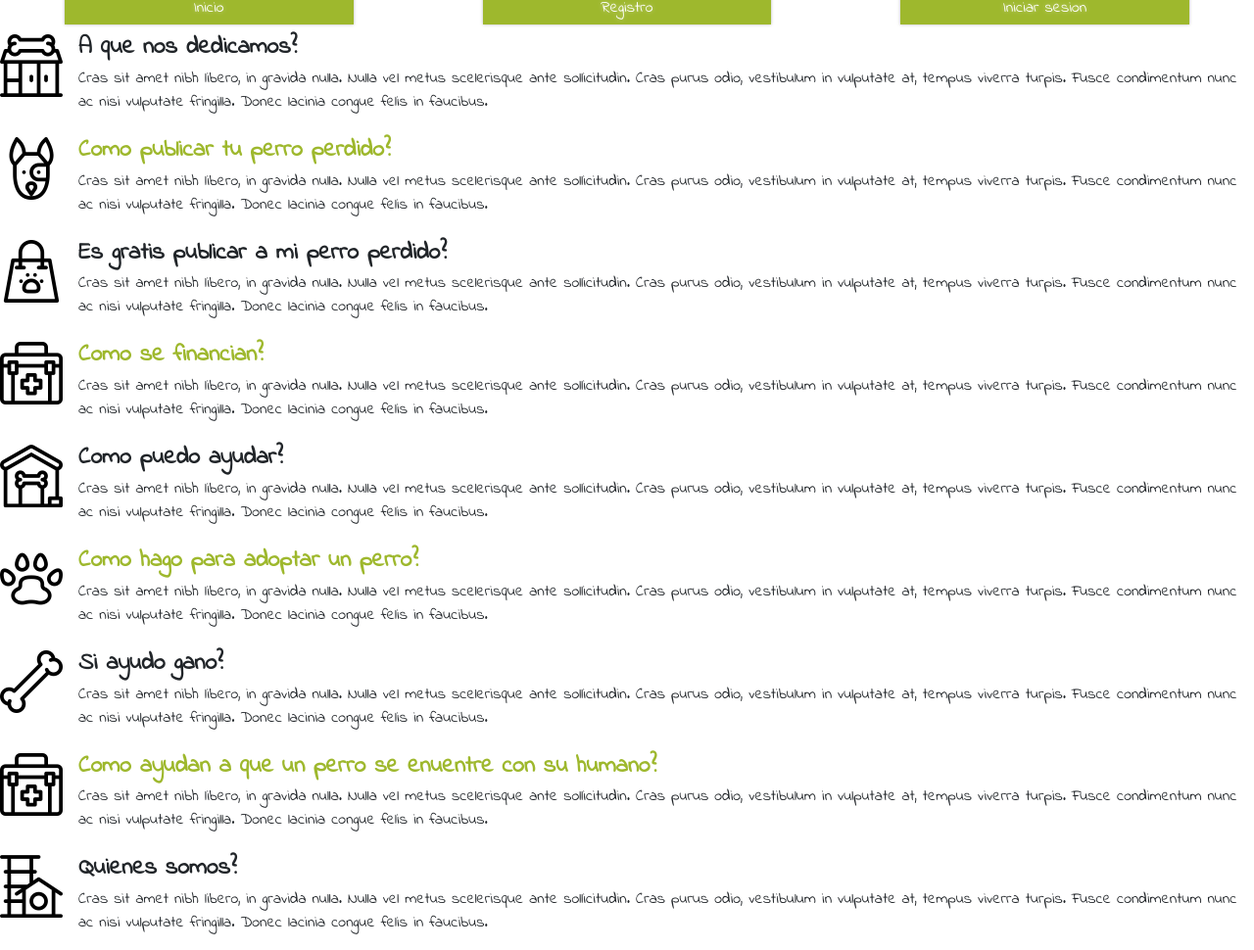
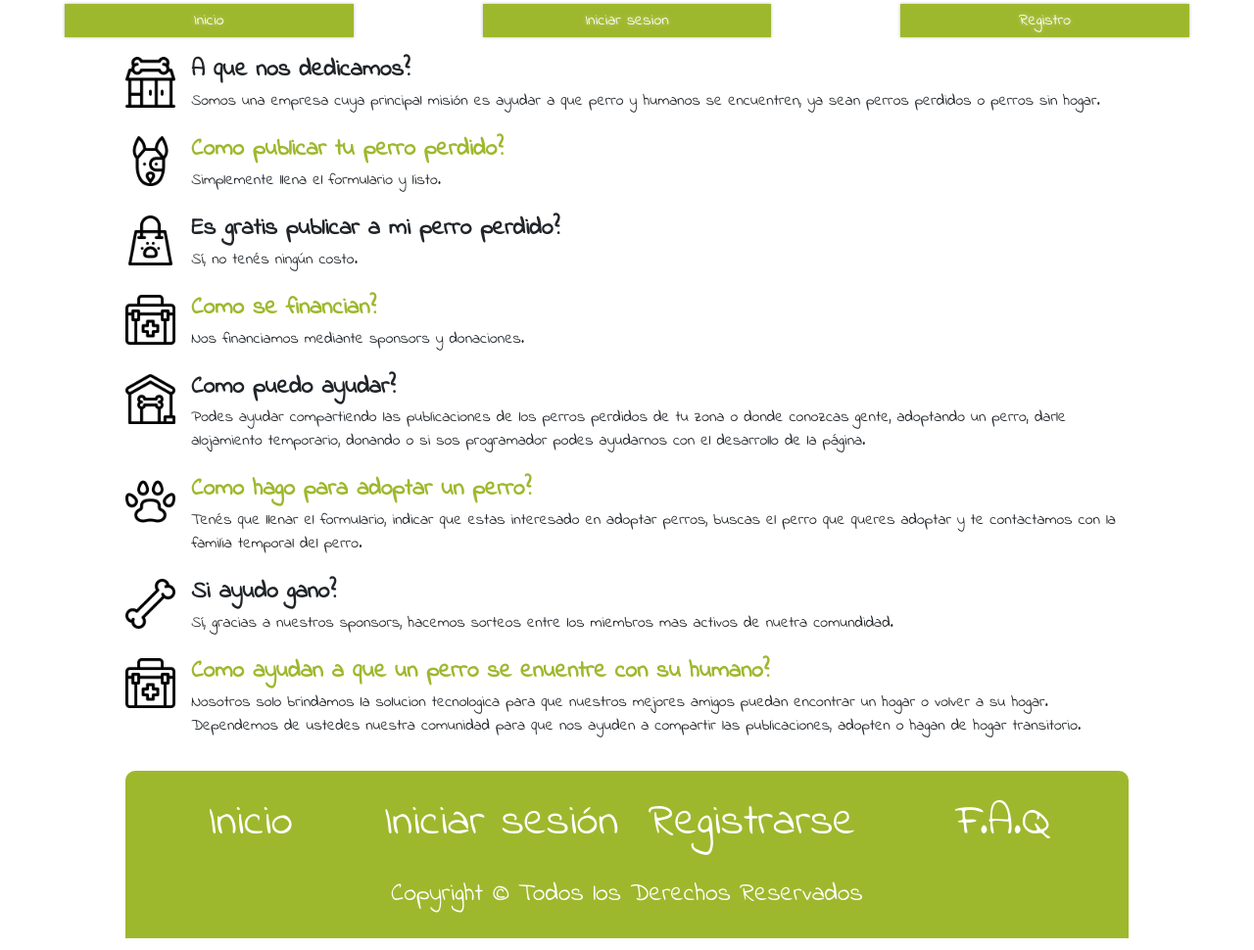
Before and after one commit to pablooconnor/proyectodh, a PHP site: page /faq.html in a window 1280 px wide. Shown: the part 1240-2210 px from the top of the page at 98% size. Run offline with PHP 8.4, Linux system fonts and the light colour scheme.

Commit message:
faq y formulario

```diff
--- a/css/style.css
+++ b/css/style.css
@@ -173,6 +173,100 @@ body {
 .faqpar{
     color: #9EB82D;
 }
+.mainsectionfaq{
+    width: 80%;
+    border-top-left-radius: 10px;
+    border-top-right-radius: 10px;
+    margin: 0 auto;
+    padding: 10px 0;
+}
+
+/* Formulario */
+
+.container{
+    display: flex;
+    flex-direction: column;
+     align-items: center;
+}
+
+.contenedor-flex{
+        display: flex;
+        flex-direction: row;
+        background-color:#9EB82D;
+        align-items: center;
+        text-align: center;
+        width: 380px;
+        padding-left: 90px;
+        margin: auto;
+}
+
+
+
+.main-header{
+     display: flex;
+    flex-direction:column;
+     color: #9EB82D;
+     font-family: 'Indie Flower', cursive;
+     font-size: 2vw;
+    line-height: 0em;
+    margin-top: 2vw;
+    text-align: center;
+    padding: 10px;
+    width: 100%;
+}
+
+
+
+
+.labels{
+    display: flex;
+    text-align: center;
+    padding: 20px;
+    font-family: 'indie flower', cursive;
+    align-items: center;
+    text-transform: uppercase;
+    flex-direction: column;
+
+
+}
+
+.etiqueta1, .etiqueta2, .etiqueta3, .etiqueta4, .etiqueta5{
+    font-size:20px;
+    min-width: 50%;
+    color: whitesmoke;
+    padding: 10px;
+}
+
+
+
+
+input{
+    display: flex;
+    font-size: 25px;
+    background-color:whitesmoke;
+align-items: flex-start;
+width: 250px;;
+
+}
+
+
+
+.boton {
+    max-width: auto;
+    text-transform: uppercase;
+    text-align: center;
+
+}
+
+.boton1{
+    color:white;
+    text-transform: uppercase;
+    background-color: #9EB82D;
+    margin-top: 20px;
+    width: 180px;
+    padding: 15px  40px 15px 40px;
+    font-family: 'indie flower', cursive;
+}
 
 /* Media Queries */
 
--- a/faq.html
+++ b/faq.html
@@ -17,41 +17,43 @@
             <header>
                     <div class="header-container">
                         <div class="header-content">
+                            <a href="index.html">
                                 <img class="header-logo" src="images/logo.png" alt="Logo">
                                 <h1><b>Panu</b></h1>
-                    <h2><b>Preguntas Frecuentes</b></h2>
+                                <h2><b>Preguntas frecuentes</b></h2>
+                            </a>
                         </div>
                         <img class="header-background" src="images/pets.png" alt="">
-                <nav>
                             <div class="navigation">
                                 <a href="index.html">Inicio</a>
+                                <a href="login.html">Iniciar sesion</a>
                                 <a href="formulario.html">Registro</a>
-                            <a href="login.html">Iniciar sesion</a>
                             </div>
                         </nav>
                     </div>
                 </header>
         <main>
+            <section class="mainsectionfaq">
             <ul class="list-unstyled">
                 <li class="media">
                     <img class="mr-3 imagenesfaq" src="images/020-pet-shop.png" alt="Generic placeholder image">
                     <div class="media-body">
                       <h4 class="mt-0 mb-1"><b>A que nos dedicamos?</b></h4>
-                      Cras sit amet nibh libero, in gravida nulla. Nulla vel metus scelerisque ante sollicitudin. Cras purus odio, vestibulum in vulputate at, tempus viverra turpis. Fusce condimentum nunc ac nisi vulputate fringilla. Donec lacinia congue felis in faucibus.
+                      Somos una empresa cuya principal misión es ayudar a que perro y humanos se encuentren, ya sean perros perdidos o perros sin hogar.
                     </div>
                   </li>
                   <li class="media my-4">
                     <img class="mr-3 imagenesfaq" src="images/044-dog.png" alt="Generic placeholder image">
                     <div class="media-body">
                       <h4 class="mt-0 mb-1 faqpar"><b>Como publicar tu perro perdido?</b></h4>
-                      Cras sit amet nibh libero, in gravida nulla. Nulla vel metus scelerisque ante sollicitudin. Cras purus odio, vestibulum in vulputate at, tempus viverra turpis. Fusce condimentum nunc ac nisi vulputate fringilla. Donec lacinia congue felis in faucibus.
+                      Simplemente llena el formulario y listo.
                     </div>
                   </li>
                   <li class="media">
                     <img class="mr-3 imagenesfaq" src="images/036-pet-shop-1.png" alt="Generic placeholder image">
                     <div class="media-body">
                       <h4 class="mt-0 mb-1"><b>Es gratis publicar a mi perro perdido?</b></h4>
-                      Cras sit amet nibh libero, in gravida nulla. Nulla vel metus scelerisque ante sollicitudin. Cras purus odio, vestibulum in vulputate at, tempus viverra turpis. Fusce condimentum nunc ac nisi vulputate fringilla. Donec lacinia congue felis in faucibus.
+                      Sí, no tenés ningún costo.
                     </div>
                     <br>
                   </li>
@@ -59,46 +61,49 @@
                     <img class="mr-3 imagenesfaq" src="images/043-first-aid-kit.png" alt="Generic placeholder image">
                     <div class="media-body">
                       <h4 class="mt-0 mb-1 faqpar"><b>Como se financian?</b></h4>
-                      Cras sit amet nibh libero, in gravida nulla. Nulla vel metus scelerisque ante sollicitudin. Cras purus odio, vestibulum in vulputate at, tempus viverra turpis. Fusce condimentum nunc ac nisi vulputate fringilla. Donec lacinia congue felis in faucibus.
+                      Nos financiamos mediante sponsors y donaciones.
                     </div>
                   <li class="media my-4">
                     <img class="mr-3 imagenesfaq" src="images/025-dog-house.png" alt="Generic placeholder image">
                     <div class="media-body">
                       <h4 class="mt-0 mb-1"><b>Como puedo ayudar?</b></h4>
-                      Cras sit amet nibh libero, in gravida nulla. Nulla vel metus scelerisque ante sollicitudin. Cras purus odio, vestibulum in vulputate at, tempus viverra turpis. Fusce condimentum nunc ac nisi vulputate fringilla. Donec lacinia congue felis in faucibus.
+                      Podes ayudar compartiendo las publicaciones de los perros perdidos de tu zona o donde conozcas gente, adoptando un perro, darle alojamiento temporario, donando o si sos programador podes ayudarnos con el desarrollo de la página.
                     </div>
                   </li>
                   <li class="media">
                     <img class="mr-3 imagenesfaq" src="images/031-pawprints.png" alt="Generic placeholder image">
                     <div class="media-body">
                       <h4 class="mt-0 mb-1 faqpar"><b>Como hago para adoptar un perro?</b></h4>
-                      Cras sit amet nibh libero, in gravida nulla. Nulla vel metus scelerisque ante sollicitudin. Cras purus odio, vestibulum in vulputate at, tempus viverra turpis. Fusce condimentum nunc ac nisi vulputate fringilla. Donec lacinia congue felis in faucibus.
+                      Tenés que llenar el formulario, indicar que estas interesado en adoptar perros, buscas el perro que queres adoptar y te contactamos con la familia temporal del perro.
                     </div>
                   </li>
                   <li class="media my-4">
                     <img class="mr-3 imagenesfaq" src="images/026-bone.png" alt="Generic placeholder image">
                     <div class="media-body">
                       <h4 class="mt-0 mb-1"><b>Si ayudo gano?</b></h4>
-                      Cras sit amet nibh libero, in gravida nulla. Nulla vel metus scelerisque ante sollicitudin. Cras purus odio, vestibulum in vulputate at, tempus viverra turpis. Fusce condimentum nunc ac nisi vulputate fringilla. Donec lacinia congue felis in faucibus.
+                      Sí, gracias a nuestros sponsors, hacemos sorteos entre los miembros mas activos de nuetra comundidad.
                     </div>
                   </li>
                   <li class="media my-4">
                     <img class="mr-3 imagenesfaq" src="images/043-first-aid-kit.png" alt="Generic placeholder image">
                     <div class="media-body">
                       <h4 class="mt-0 mb-1 faqpar"><b>Como ayudan a que un perro se enuentre con su humano?</b></h4>
-                      Cras sit amet nibh libero, in gravida nulla. Nulla vel metus scelerisque ante sollicitudin. Cras purus odio, vestibulum in vulputate at, tempus viverra turpis. Fusce condimentum nunc ac nisi vulputate fringilla. Donec lacinia congue felis in faucibus.
+                      Nosotros solo brindamos la solucion tecnologica para que nuestros mejores amigos puedan encontrar un hogar o volver a su hogar. Dependemos de ustedes nuestra comunidad para que nos ayuden a compartir las publicaciones, adopten o hagan de hogar transitorio.
                     </div>
                   </li>
                 </li>
-                <li class="media">
-                  <img class="mr-3 imagenesfaq" src="images/014-cat-house.png" alt="Generic placeholder image">
-                  <div class="media-body">
-                    <h4 class="mt-0 mb-1"><b>Quienes somos?</b></h4>
-                    Cras sit amet nibh libero, in gravida nulla. Nulla vel metus scelerisque ante sollicitudin. Cras purus odio, vestibulum in vulputate at, tempus viverra turpis. Fusce condimentum nunc ac nisi vulputate fringilla. Donec lacinia congue felis in faucibus.
+              </ul>
+            </section>
+        </main>
+        <footer class="footer">
+                <div class="footerNav">
+                    <a href="index.html">Inicio</a>
+                    <a href="login.html">Iniciar sesión</a>
+                    <a href="formulario.html">Registrarse</a>
+                    <a href="faq.html">F.A.Q</a>
                 </div>
-                </li>
-              </ul>
-        </main>
+                <p>Copyright © Todos los Derechos Reservados</p>
+            </footer>
     </div>
 </body>
 </html>
```
Also changed, not shown: formulario.html (+76 -0 lines). Lines whose indentation alone changed are shown as unchanged.
